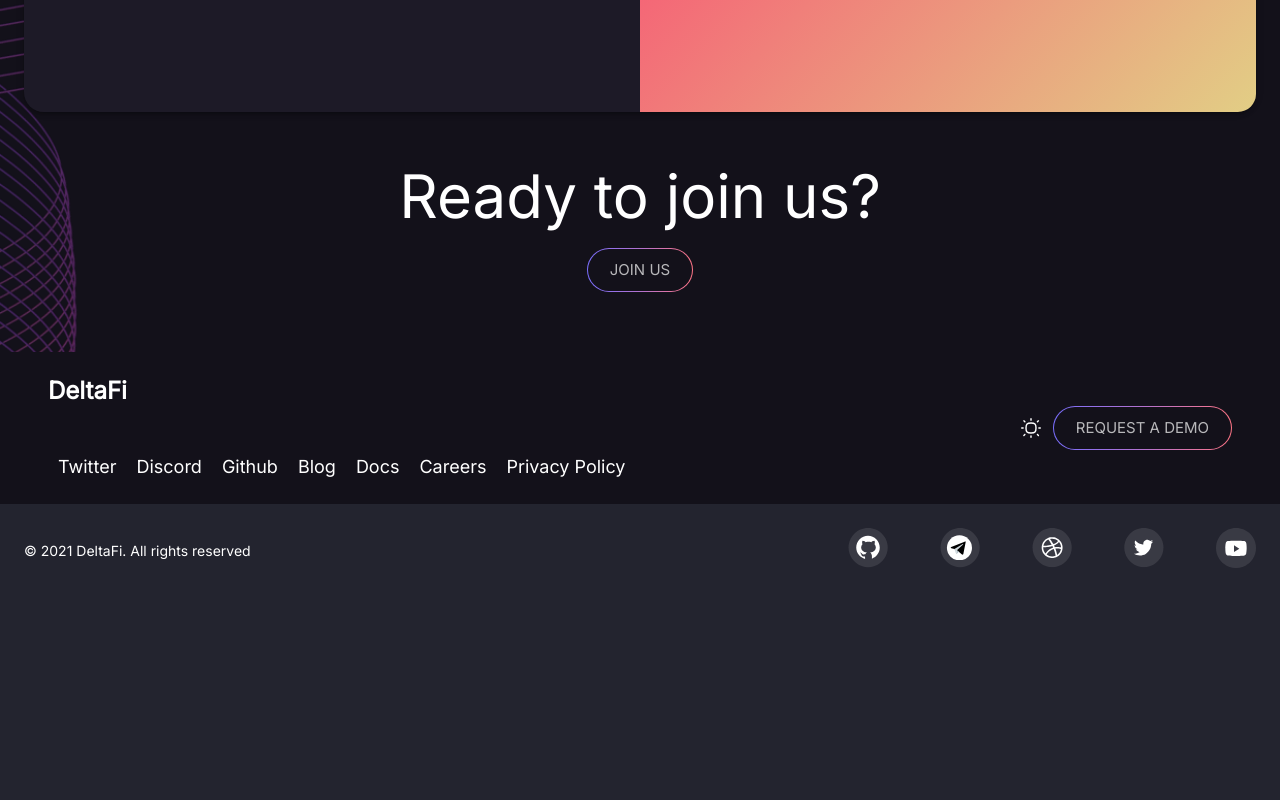
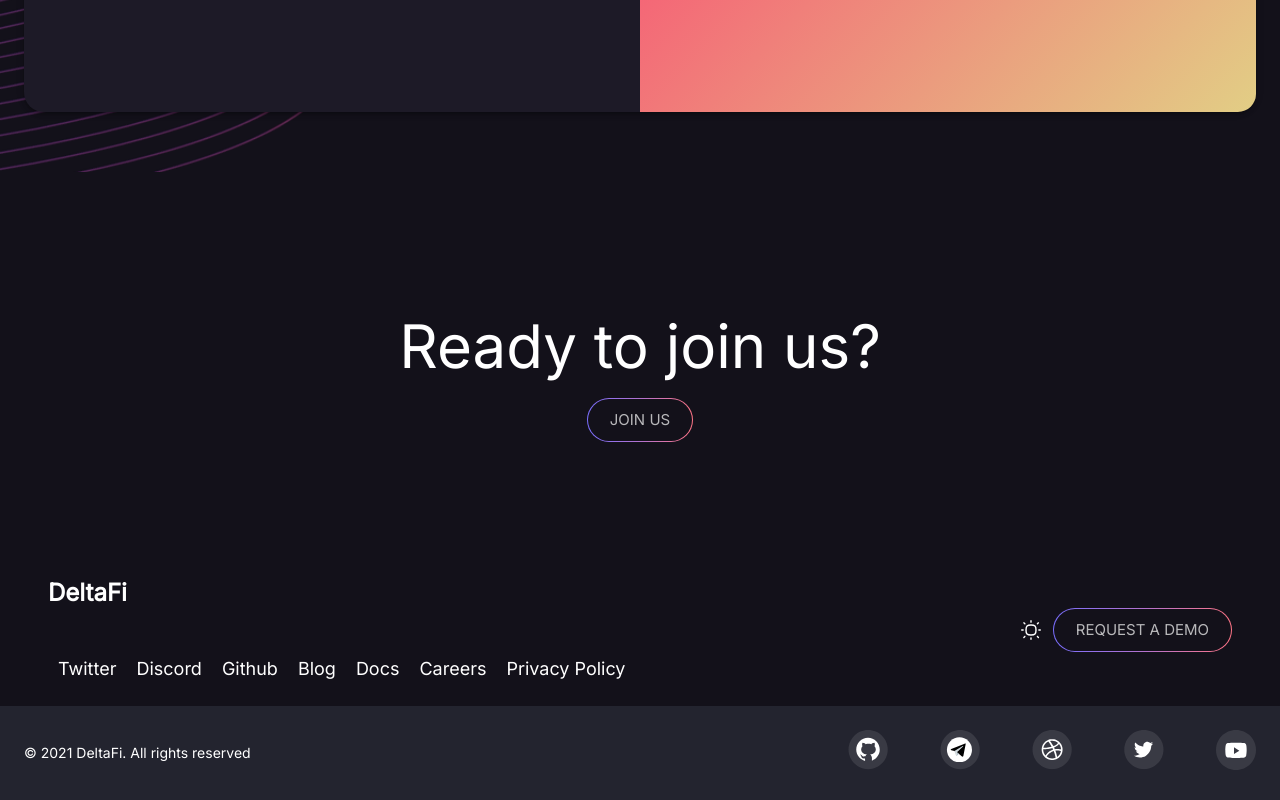
Before and after one commit to deltafi-trade/deltafi-homepage, a React (Create React App) app: page / in a window 1280 px wide. Shown: the part 3246-4046 px from the top of the page. Before the commit the page ends 3844 px from the top, so only its background shows below. Built offline with nearby package versions, Linux system fonts and the light colour scheme; no server answers.

Commit message:
feat/homepage-footer: revamp join us page

```diff
--- a/src/views/Home/Home.tsx
+++ b/src/views/Home/Home.tsx
@@ -4,6 +4,7 @@ import Page from 'components/layout/Page'
 import AssetManager from './components/AssetManager'
 import Investors from './components/Investors'
 import DeltaFi from './components/DeltaFi'
+import JoinUs from './components/JoinUs'
 
 const Home: React.FC = () => {
   return (
@@ -11,6 +12,7 @@ const Home: React.FC = () => {
       <AssetManager />
       <Investors />
       <DeltaFi />
+      <JoinUs />
     </Page>
   )
 }
--- a/src/views/Home/components/DeltaFi.tsx
+++ b/src/views/Home/components/DeltaFi.tsx
@@ -130,7 +130,8 @@ const CustomDiv = styled.div`
 `
 
 const DeltaFi: React.FC = () => {
-  const { isDark } = useDarkMode()
+  const { isDark } = useDarkMode();
+
   const CARD_LIST = [
     {
       icon: <img src="/images/homepage/intelligent-market.svg" />,
@@ -197,10 +198,6 @@ const DeltaFi: React.FC = () => {
             </Grid>
           ))}
         </Grid>
-        <Typography variant="h2" paragraph className="deposit-text">
-          Ready to join us?
-        </Typography>
-        <Button>Join Us</Button>
       </StyledDiv>
     </Container>
   )
--- /dev/null
+++ b/src/views/Home/components/JoinUs.tsx
@@ -0,0 +1,29 @@
+import { makeStyles, Theme, Typography } from '@material-ui/core';
+
+import { Button } from 'components';
+
+const useStyles = makeStyles(({ palette }: Theme) => ({
+  joinUs: {
+    backgroundColor: palette.background.primary,
+    display: 'flex',
+    flexDirection: 'column',
+    alignItems: 'center',
+    justifyContent: 'center',
+    paddingTop: '138px',
+    paddingBottom: '112px'
+  },
+}));
+
+const JoinUs = () => {
+  const classes = useStyles();
+  return (
+    <div className={classes.joinUs}>
+      <Typography variant="h2" paragraph className="deposit-text">
+        Ready to join us?
+      </Typography>
+      <Button>Join Us</Button>
+    </div>
+  );
+}
+
+export default JoinUs
```
